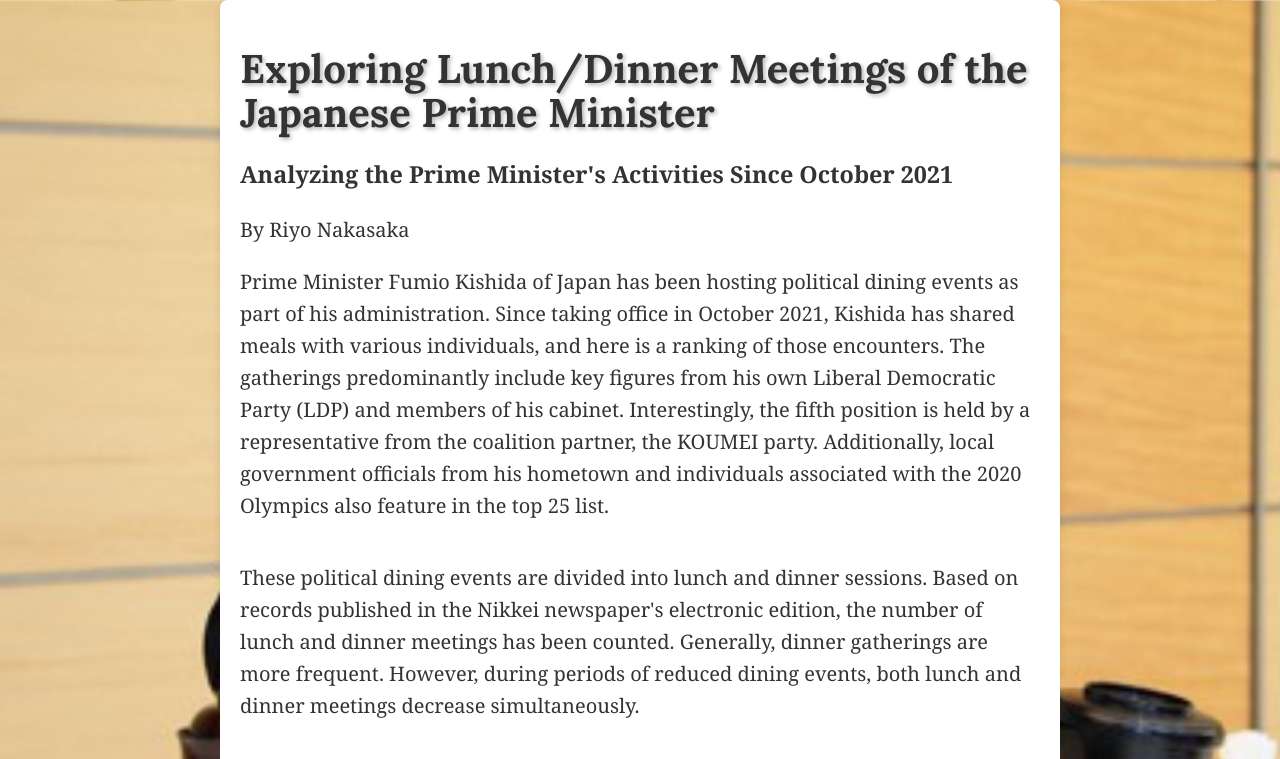
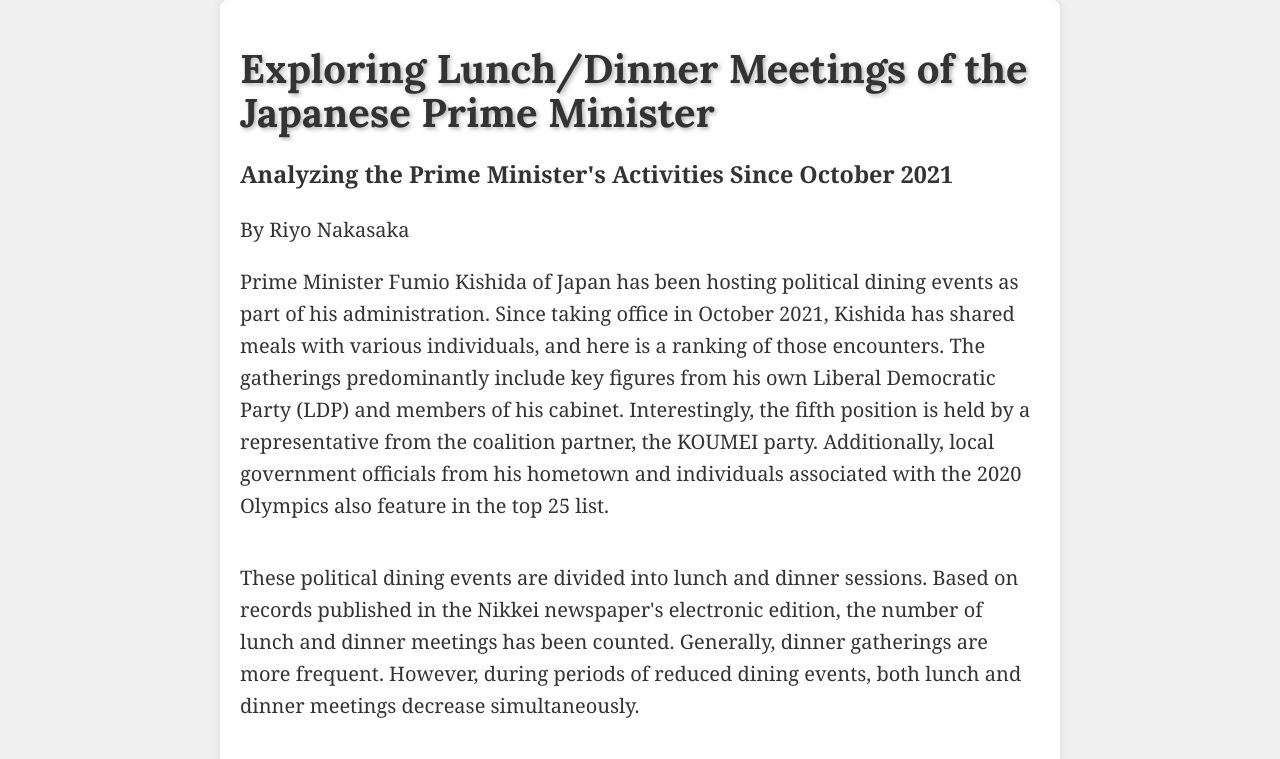
Before and after one commit to riyonakasaka/Project_2, a plain HTML site: page index.html in a window 1280 px wide. Shown: the top 759 px of the page. Drawn offline with Linux system fonts and the light colour scheme; a script that the page names is missing.

Commit message:
Update index.html

```diff
--- a/index.html
+++ b/index.html
@@ -10,20 +10,6 @@
       margin: 0 auto;
       max-width: 80%;
       height: auto;
-    }
-  </style>
-  <style>
-    body {
-      background-image: url('eat.jpg');
-      background-size: cover;
-      background-repeat: no-repeat;
-      background-attachment: fixed;
-      /* 画像を中央に配置するためのスタイル */
-      display: flex;
-      justify-content: center;
-      align-items: center;
-      height: 100vh; /* 画面の高さいっぱいに背景画像を表示 */
-      margin: 0; /* 余白をなくす */
     }
   </style>
   <style>
```
